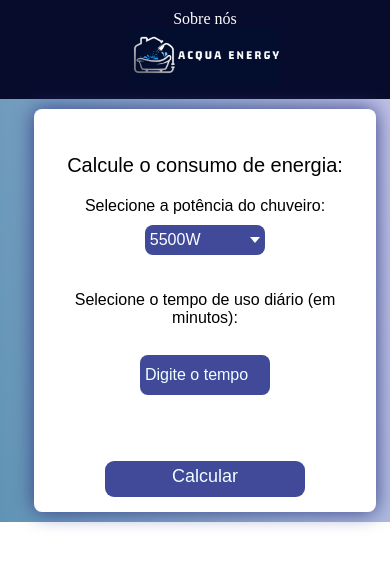
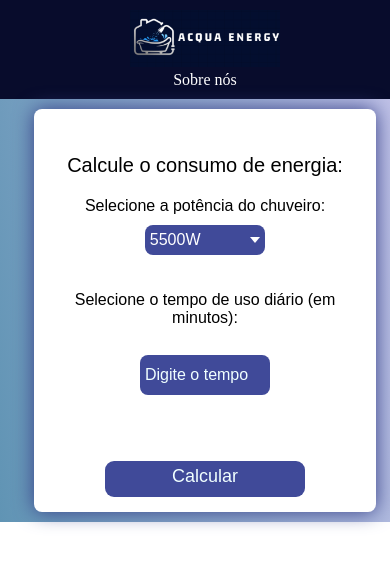
Before and after one commit to Gabrieldsrod/Upx2, a plain HTML site: page index.html in a window 390 px wide. Drawn offline with Linux system fonts and the light colour scheme.

Commit message:
mudei a ordem que os elementos do header aparecem para celulares

```diff
--- a/style.css
+++ b/style.css
@@ -237,7 +237,7 @@ header {
     }
 
     .headerUl {
-        flex-direction: column;
+        flex-direction: column-reverse;
         text-align: center;
     }
 
@@ -278,7 +278,7 @@ header {
     }
 
     .headerUl {
-        flex-direction: column; /* Stack items vertically */
+        flex-direction: column-reverse; /* Stack items vertically */
         text-align: center;
     }
 
```
